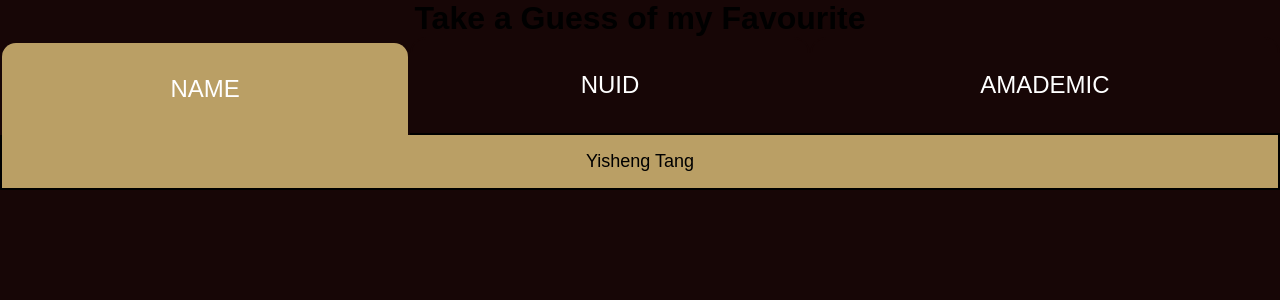
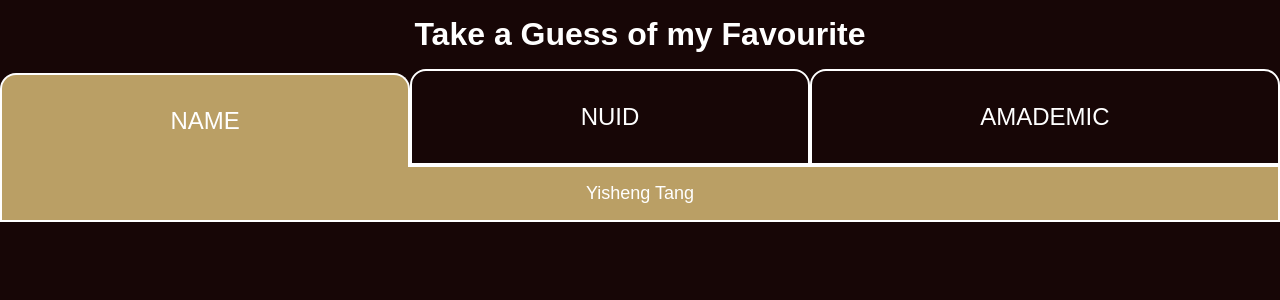
Before and after one commit to tangyisheng2/INFO6150-archive, a React (Create React App) app in the folder work/react-tabs/tabs/: page / in a window 1280 px wide. Shown: the top 300 px of the page. Built offline with nearby package versions, Linux system fonts and the light colour scheme.

Commit message:
Tweak style

```diff
--- a/work/react-tabs/tabs/src/App.css
+++ b/work/react-tabs/tabs/src/App.css
@@ -16,6 +16,11 @@
     --hightlight-color: #ba9f65;
     --unfocus-color: white;
     --font-color: white;
+}
+
+h1 {
+    color: var(--font-color);
+    padding: 1rem;
 }
 
 .tab__title__list {
@@ -37,7 +42,7 @@
     font-size: x-large;
     color: var(--font-color);
 
-    border: 2px solid var(--background-color);
+    border: 2px solid var(--unfocus-color);
     border-radius: 1rem 1rem 0 0;
 }
 
@@ -53,8 +58,9 @@
 .tab__content {
     background-color: var(--hightlight-color);
 
-    border: 2px solid black;
+    border: 2px solid var(--unfocus-color);
     padding: 1rem;
 
+    color: var(--font-color);
     font-size: large;
 }
```
